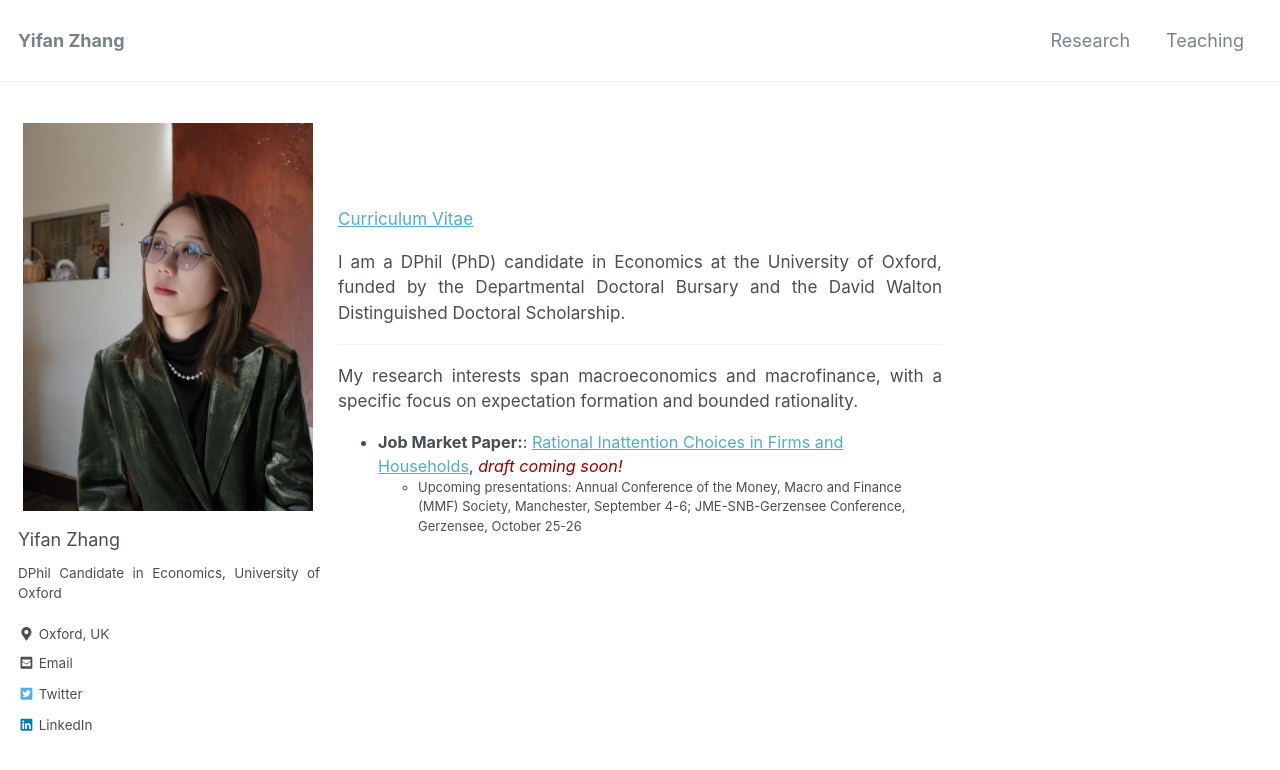
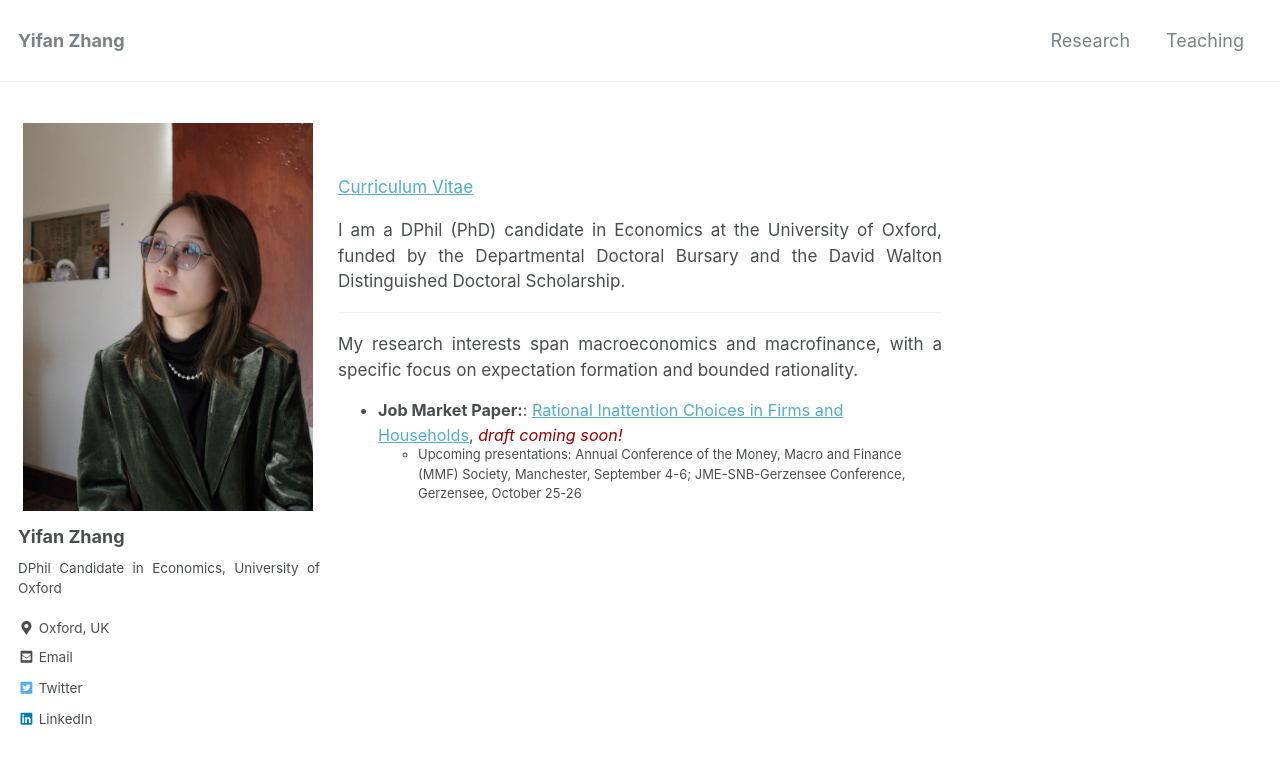
Before and after one commit to yifan-zhang-in/yifan-zhang-in.github.io, a Jekyll site: the page built from index.html, in a window 1280 px wide and 900 px high. Shown: the top 770 px of the window. Built offline with Jekyll 4.4.1, drawn with Linux system fonts in a browser that asks for light colours; nearby versions of some CDN libraries; the list of posts is cut into pages by our own code.

Commit message:
Update _base.scss

```diff
--- a/_sass/minimal-mistakes/_base.scss
+++ b/_sass/minimal-mistakes/_base.scss
@@ -36,21 +36,17 @@ h6 {
 
 h1 {
   margin-top: 0;
-  font-size: $type-size-1;
+  font-size: $type-size-3;
   margin-bottom: 2em;
 }
 
 h2 {
-  font-size: $type-size-3;
+  font-size: $type-size-4;
   margin-bottom: 2em;
 }
 
 h3 {
   font-size: $type-size-6;
-  line-height: 1.5;
-  margin-bottom: 2em;
-  line-height: 1.5;
-  font-weight: normal; /* Removes bold styling */
 }
 
 h4 {
@@ -61,6 +57,7 @@ h4 {
   font-style: italic;
   line-height: 1.3;
   font-weight: normal; /* Removes bold styling */
+  text-align: justify;
 }
 
 h5 {
@@ -77,8 +74,10 @@ small,
 }
 
 p {
-  font-size: $type-size-6;
+  font-size: $type-size-7;
   margin-bottom: 0.5em;
+  line-height: 1.5;
+  font-weight: normal; /* Removes bold styling */
 }
 
 h1, h2, h3, p {
```
